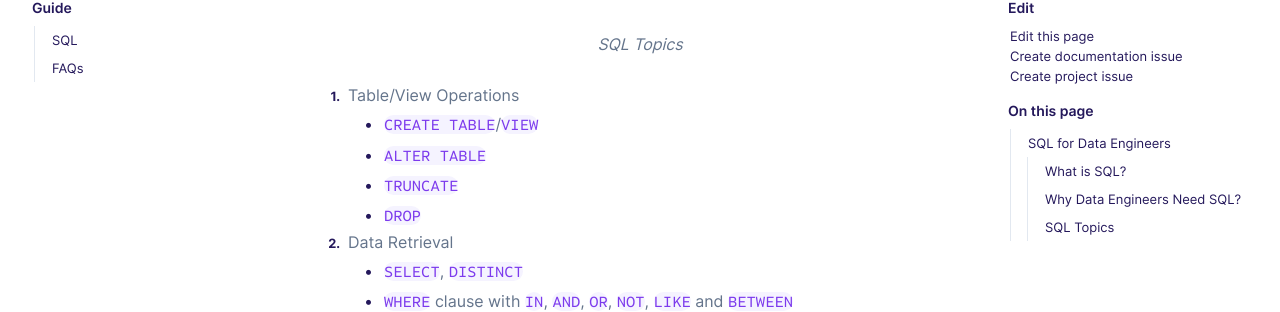
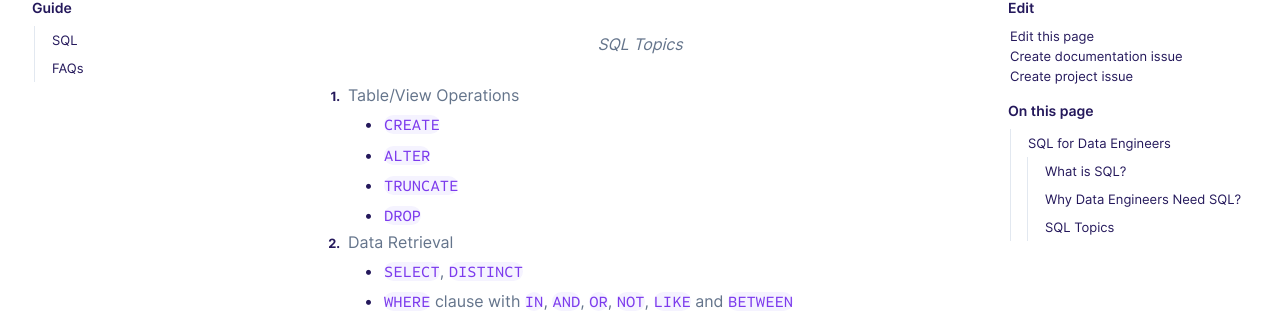
Before and after one commit to learndataengineering/learndataengineering.guide, a Jekyll site: the page built from _docs/sql.md, in a window 1280 px wide and 900 px high, scrolled down 1621 px. Shown: the part 146-458 px from the top of the window. Built offline with Jekyll 4.4.1, drawn with Linux system fonts in a browser that asks for light colours.

Commit message:
modify create statement under sql topics

```diff
--- a/_docs/sql.md
+++ b/_docs/sql.md
@@ -40,8 +40,8 @@ Of course, the SQL is not be-all and end-all solution for all data engineering t
 
 1. Table/View Operations
 
-   - `CREATE TABLE`/`VIEW`
-   - `ALTER TABLE`
+   - `CREATE`
+   - `ALTER`
    - `TRUNCATE`
    - `DROP`
 
```
